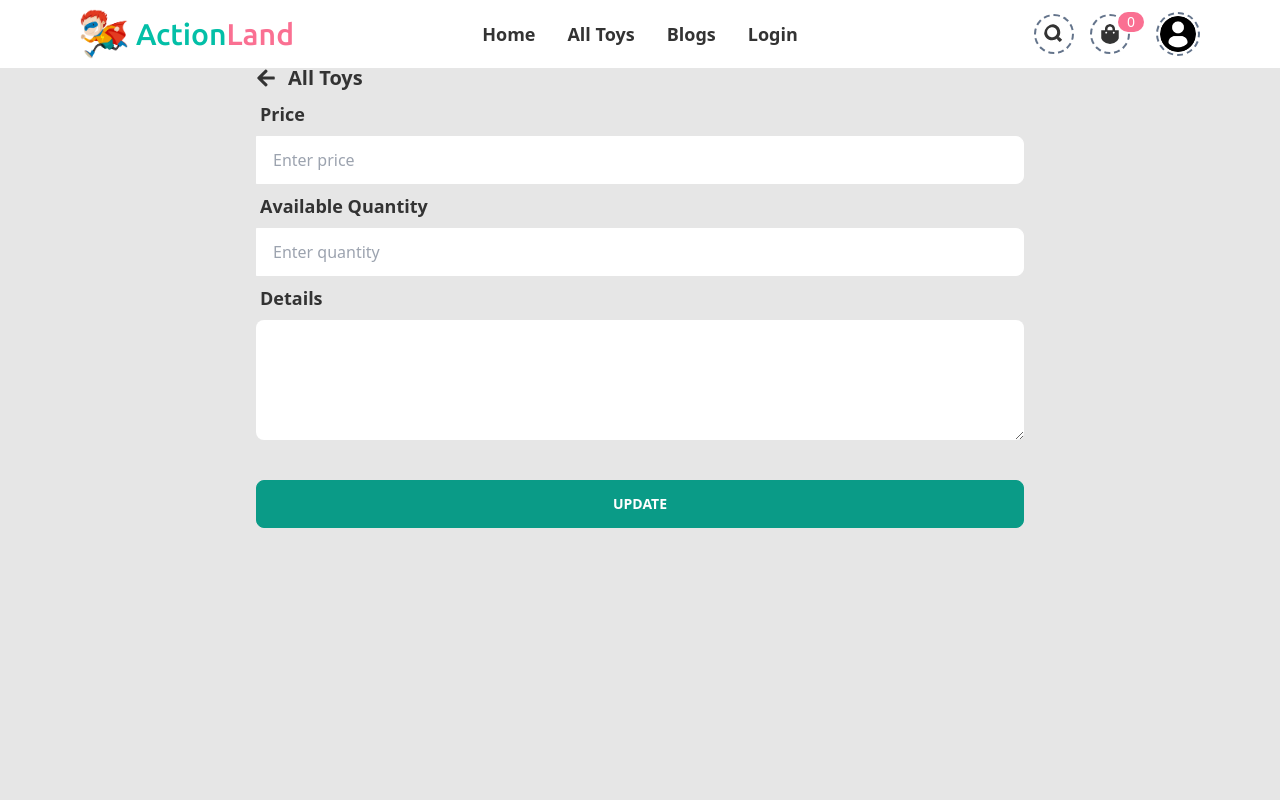
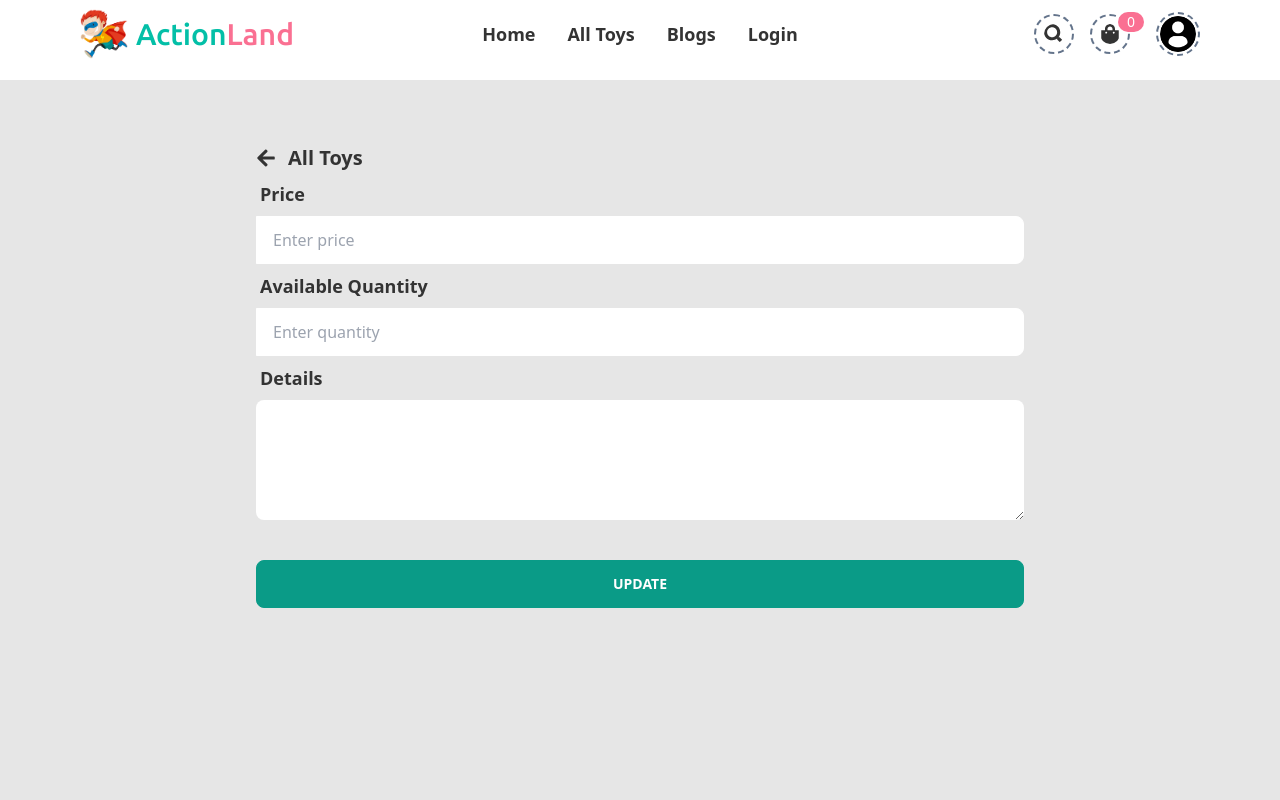
Before and after one commit to MohonSaha/Action-land-client, a React (Vite) app: page /myToys/update/1 in a window 1280 px wide. Shown: the top 800 px of the page. Built offline with nearby package versions, Linux system fonts and the light colour scheme; no server answers.

Commit message:
add button in my toys page

```diff
--- a/src/pages/UpdateToys/UpdateToys.jsx
+++ b/src/pages/UpdateToys/UpdateToys.jsx
@@ -52,7 +52,7 @@ const UpdateToys = () => {
 
     return (
         <div>
-            <div className="bg-base-200 py-16 md:px-64 px-8 min-h-screen">
+            <div className="bg-base-200 mt-20 py-16 md:px-64 px-8 min-h-screen">
                 <Link className='flex items-center font-semibold text-xl' to='/allToys'><FaArrowLeft className='mr-3'></FaArrowLeft> All Toys</Link>
 
                 <form onSubmit={handleUpdateToys}>
--- a/src/pages/myToys/ChildRow.jsx
+++ b/src/pages/myToys/ChildRow.jsx
@@ -32,9 +32,13 @@ const ChildRow = ({ toy, handleDelete, handleUpdateToys }) => {
             <td>
                 <p className='text-lg font-semibold'>${price}</p>
             </td>
-            <th>
-                <button onClick={()=> handleUpdateToys(_id)} className="btn btn-sm bg-[#03BFA7] border-[#03BFA7] hover:bg-[#fa7092] hover:border-[#fa7092]  text-white"><Link to={`/myToys/update/${_id}`}>Update</Link></button>
+            <th className='text-center'>
+                <button className="btn btn-sm bg-[#03BFA7] border-[#03BFA7] hover:bg-[#fa7092] hover:border-[#fa7092]  text-white"><Link to={`/toyDetails/${_id}`}>See Details</Link></button>
+
+                <button onClick={()=> handleUpdateToys(_id)} className="btn btn-sm bg-[#03BFA7] border-[#03BFA7] hover:bg-[#fa7092] hover:border-[#fa7092] ml-6 text-white"><Link to={`/myToys/update/${_id}`}>Update</Link></button>
             </th>
+
+
         </tr>
     );
 };
```
